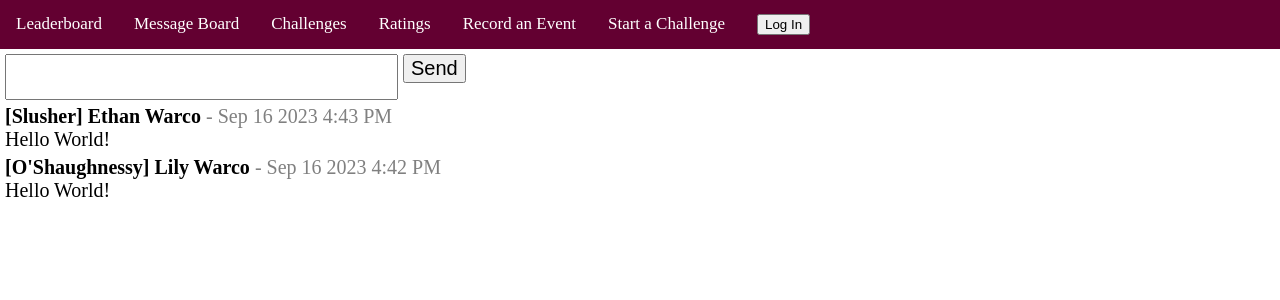
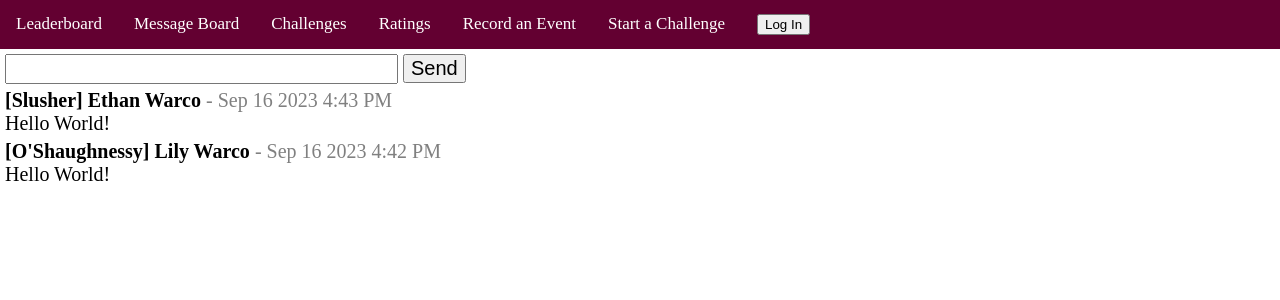
Before and after one commit to EthanWarco/VT-Hacks-11, a React (Create React App) app in the folder dorm-wars/: page /messages in a window 1280 px wide. Shown: the top 300 px of the page. Built offline with nearby package versions, Linux system fonts and the light colour scheme.

Commit message:
Fixed message textbox

```diff
--- a/dorm-wars/src/Messages.css
+++ b/dorm-wars/src/Messages.css
@@ -23,7 +23,7 @@
 
 .messagetext {
     font-size: 20px;
-    height: 22 px;
+    height: 24px;
 }
 
 .send {
```
